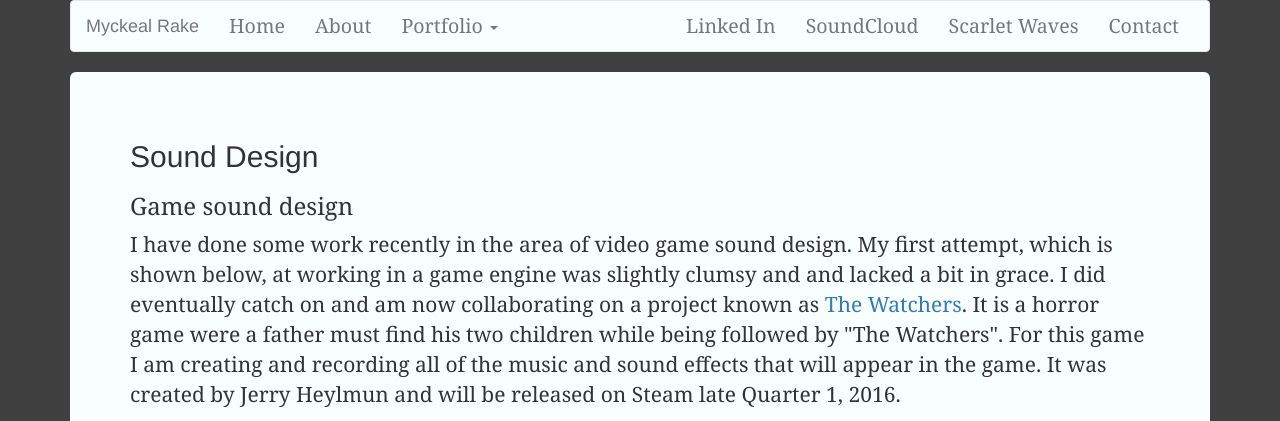
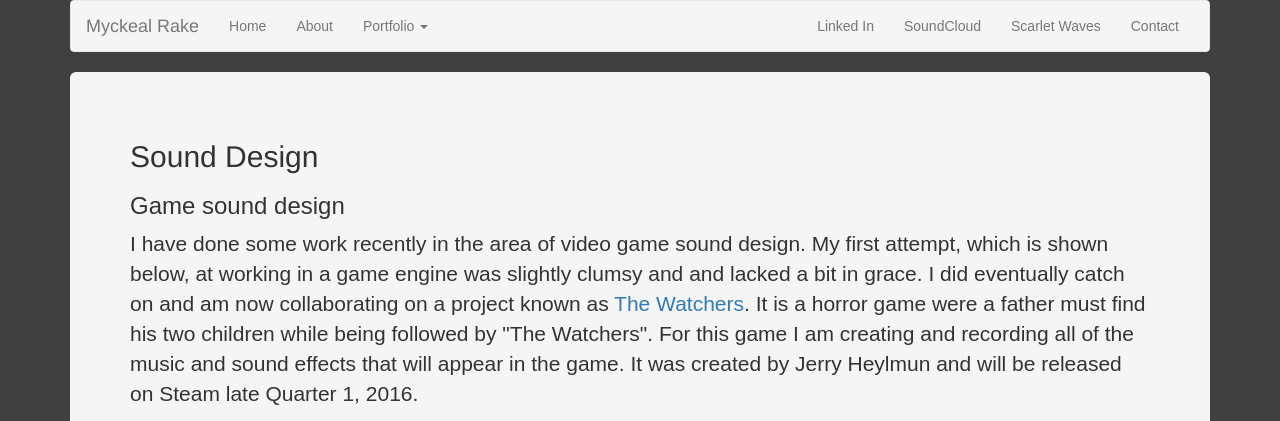
Before and after one commit to myckealrake/myckealrake.github.io, a plain HTML site: page sd.html in a window 1280 px wide. Shown: the top 421 px of the page. Drawn offline with nearby package versions, Linux system fonts and the light colour scheme; a script that the page names is missing.

Commit message:
.css update
Includes font changes.

```diff
--- a/css/myke.css
+++ b/css/myke.css
@@ -1,9 +1,9 @@
 .main-color{
-background-color:#F9FFFF;
+background-color:#F5F5F5;
 }
 
 .text{
-font-family: Georgia, serif;
+font-family: Raleway, sans-serif;
 }
 
 .about-div{
@@ -11,7 +11,7 @@ width:510px;
 right: 0px;
 display: inline-block;
 float:right;
-font-family: Georgia, serif;
+font-family: Raleway, sans-serif;
 }
 
 .photo-div{
@@ -26,10 +26,11 @@ height:800px;
 }
 
 h3{
-font-family: Georgia, serif;
+font-family: Raleway, sans-serif;
 }
 
 ul{
-font-family: "Georgia", serif;
-font-size: 140%
+font-family: "Raleway", sans-serif;
+font-size: 130%
+color: Black;
 }
```
